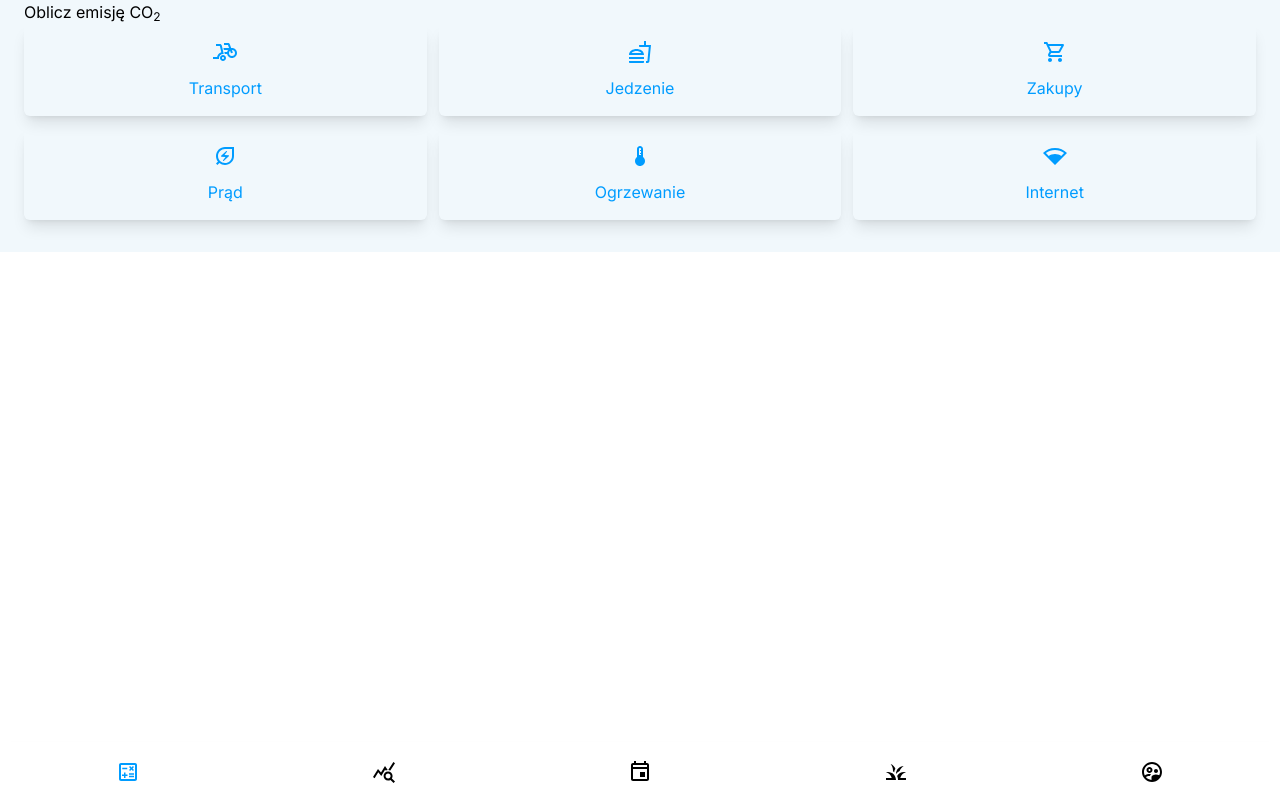
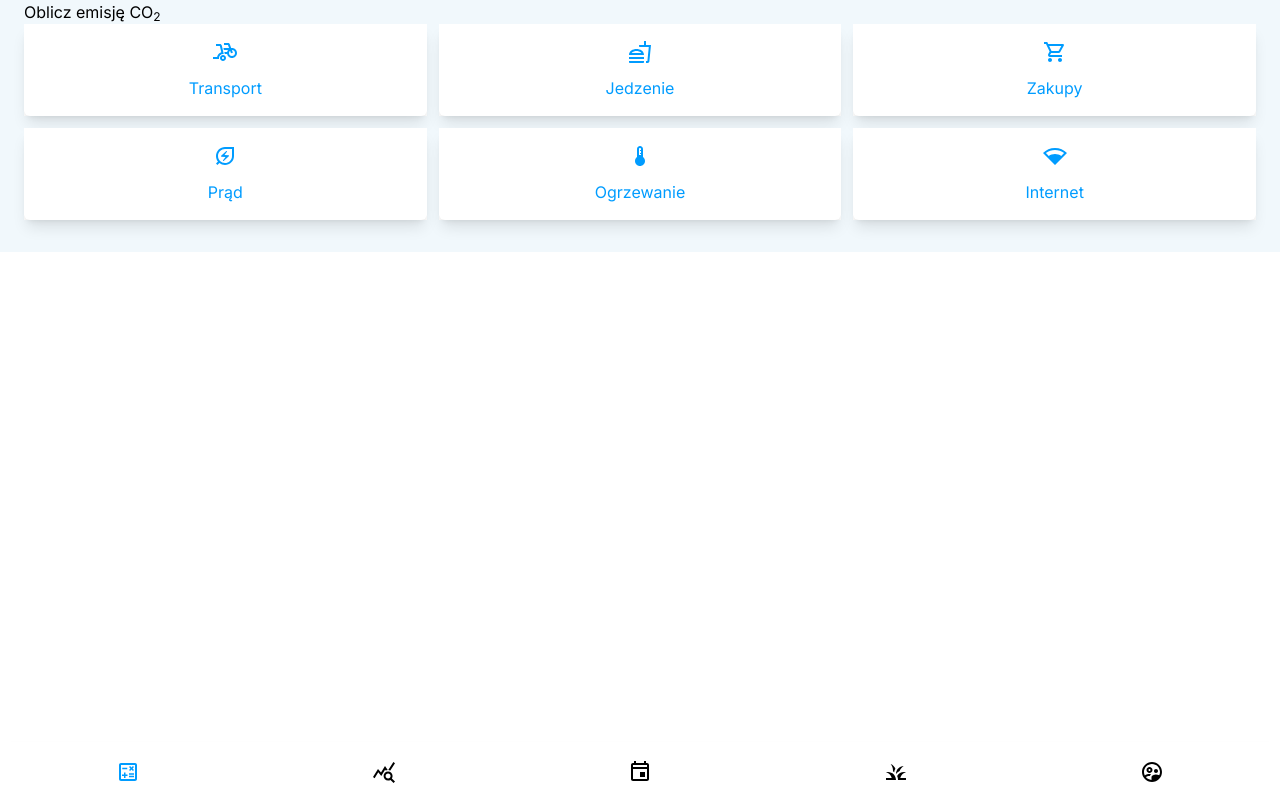
Before and after one commit to PASINSKI00/HackYeah2024, a Next.js app in the folder frontend/: page /kalkulator in a window 1280 px wide. Built offline with nearby package versions, Linux system fonts and the light colour scheme.

Commit message:
Refactor category component to add background color to dialog trigger

```diff
--- a/frontend/app/kalkulator/category.tsx
+++ b/frontend/app/kalkulator/category.tsx
@@ -19,14 +19,15 @@ interface CategoryProps {
 const Category = ({ name, Icon }: CategoryProps) => {
   return (
     <Dialog>
-      <DialogTrigger>
+      <DialogTrigger className='bg-white'>
         <Tile label={name} Icon={Icon} />
       </DialogTrigger>
       <DialogContent>
         <DialogHeader>
           <DialogTitle>{name}</DialogTitle>
           <DialogDescription>
-            Uzupełnij poniższy formularz, aby obliczyć emisję CO<sub>2</sub> generowaną przez Twoją podróż.
+            Uzupełnij poniższy formularz, aby obliczyć emisję CO<sub>2</sub>{' '}
+            generowaną przez Twoją podróż.
           </DialogDescription>
         </DialogHeader>
 
```
